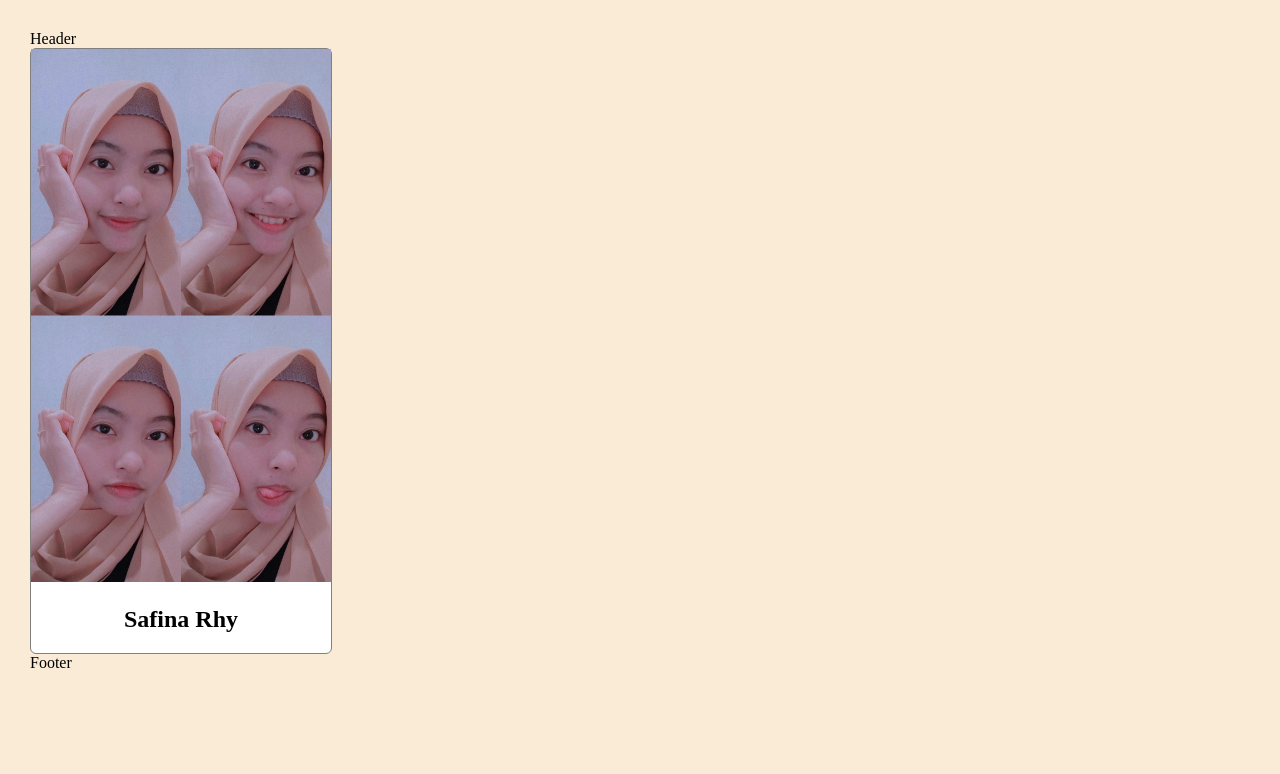
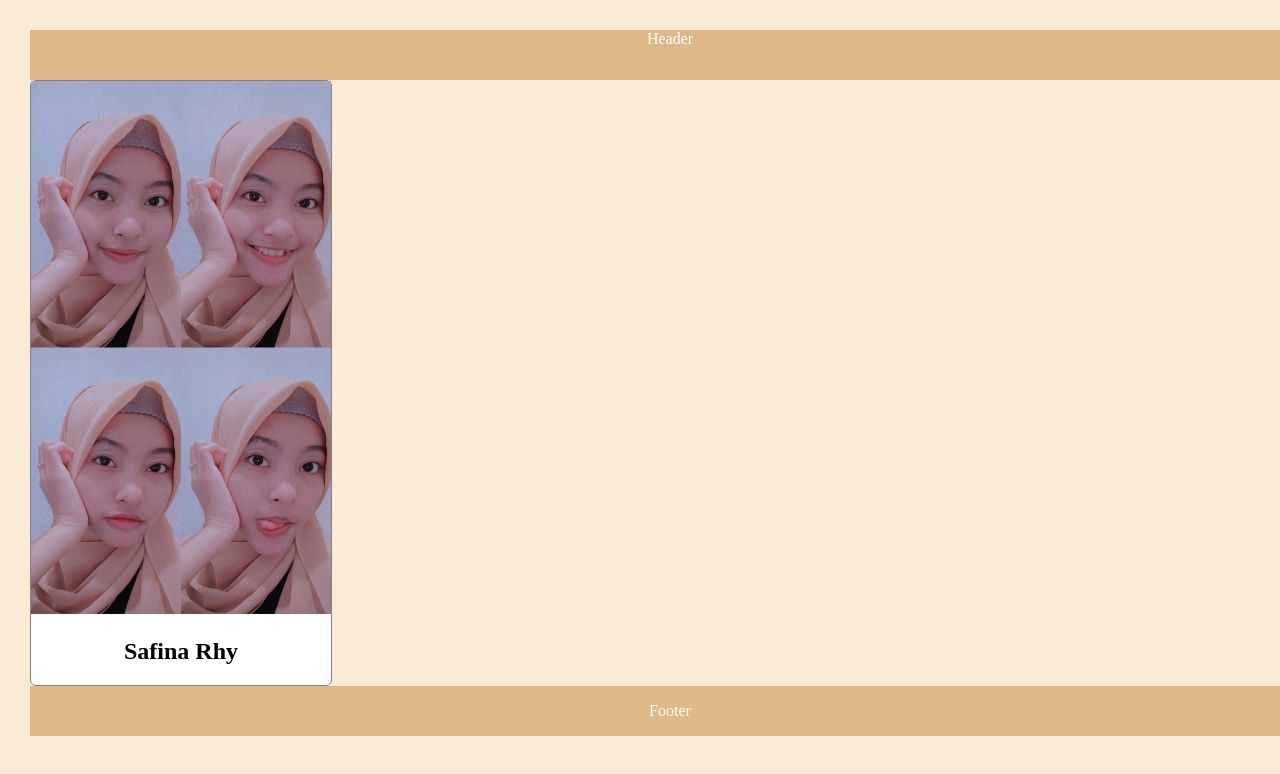
Before and after one commit to safinarhy/my-repo-from-remote, a plain HTML site: page index.html in a window 1280 px wide. Shown: the top 774 px of the page. Drawn offline with Linux system fonts and the light colour scheme.

Commit message:
Solved conflict

```diff
--- a/style.css
+++ b/style.css
@@ -20,17 +20,19 @@ body{
     text-align: center;
 }
 
-<<<<<<< HEAD
 #footer{
     width: 100%;
     height: 50px;
     line-height: 50px;
-=======
-#header{
-    width: 100%;
-    height: 50px;
->>>>>>> development-1.0
     background-color: burlywood;
     text-align: center;
     color: white;
 }
+
+#header{
+    width: 100%;
+    height: 50px;
+    background-color: burlywood;
+    text-align: center;
+    color: white;
+}
```
